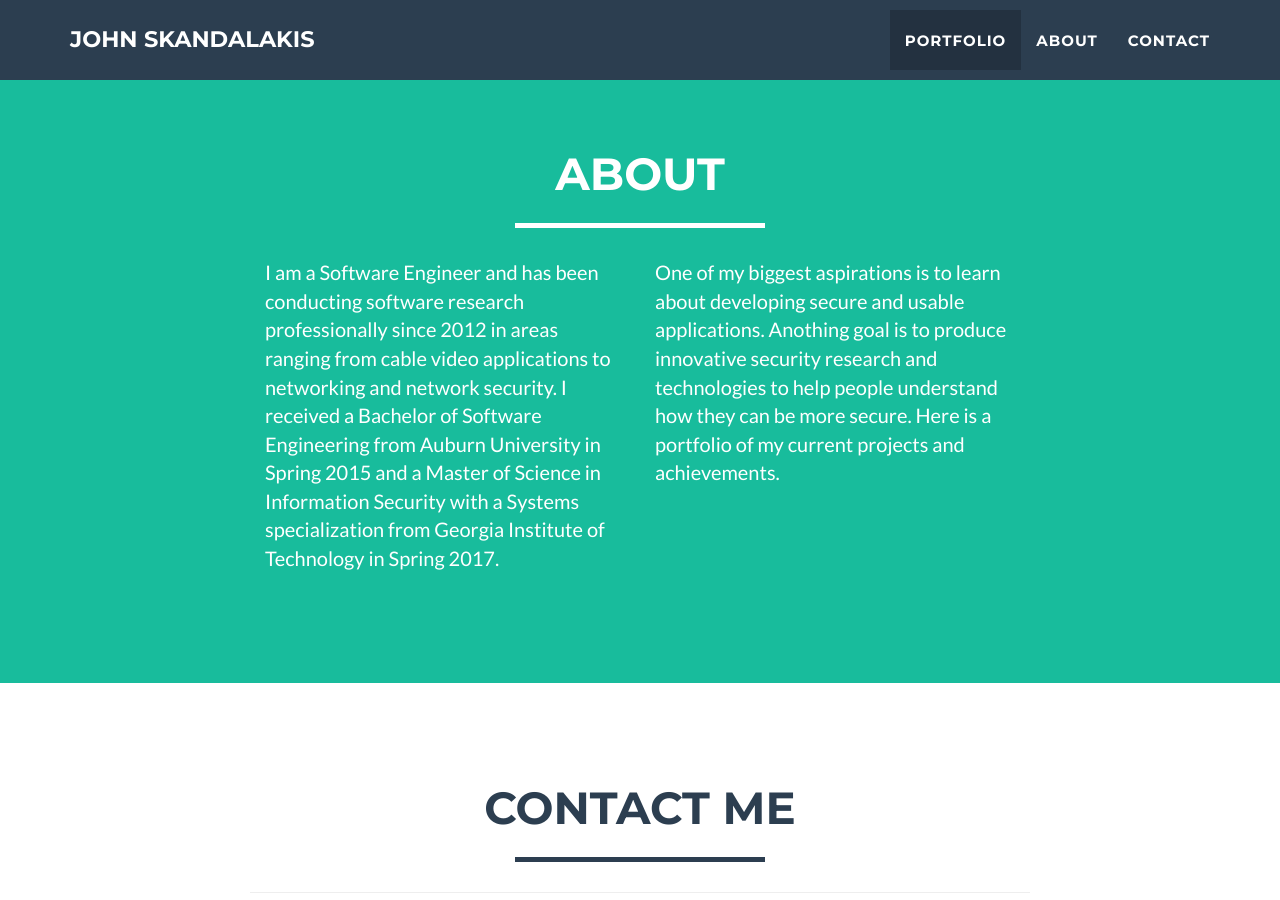
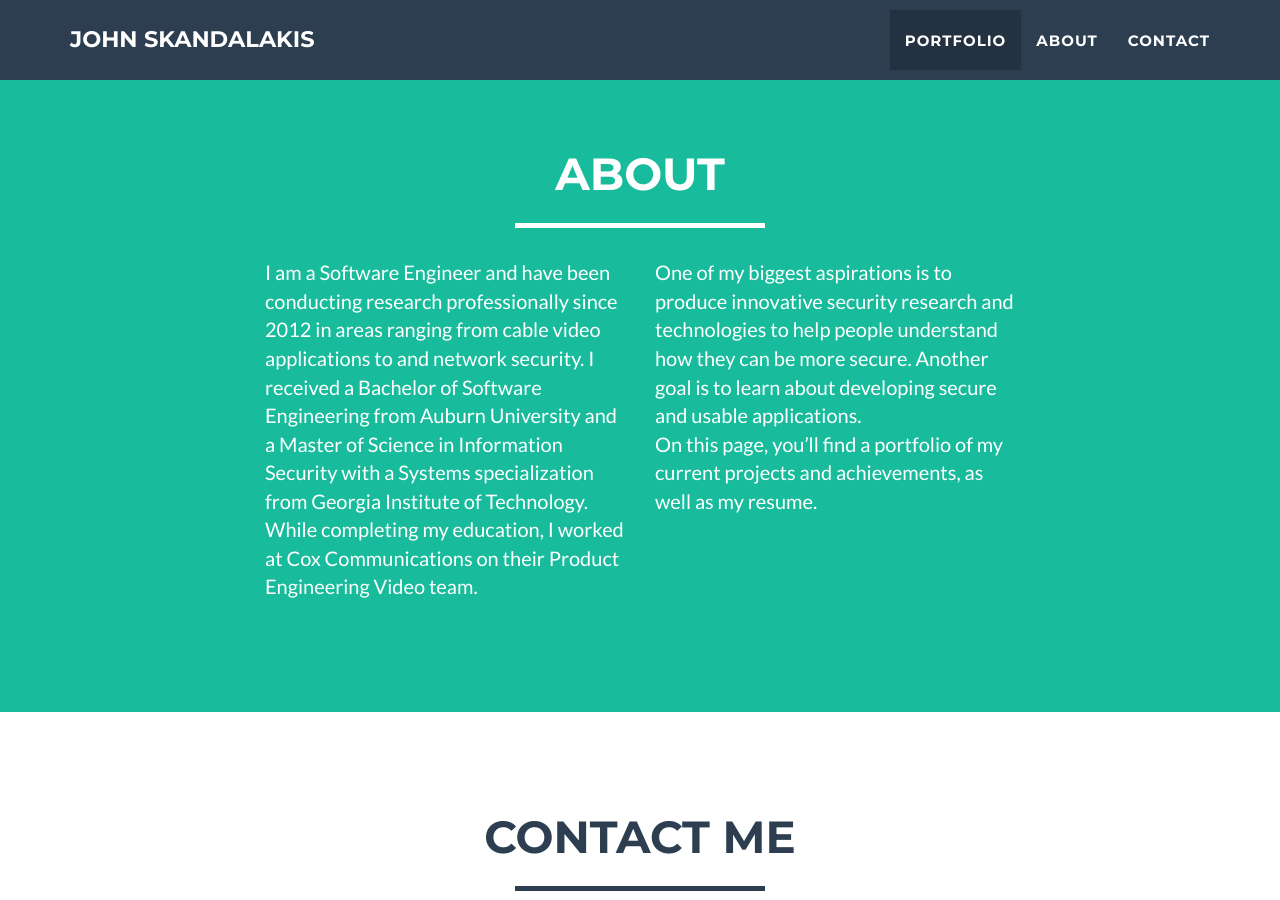
Before and after one commit to skandaloptagon/skandaloptagon.github.io, a Jekyll site: the page built from index.html, in a window 1280 px wide and 900 px high, scrolled down 1326 px. Built offline with Jekyll 4.4.1, drawn with Linux system fonts in a browser that asks for light colours.

Commit message:
Update about.html

```diff
--- a/_includes/about.html
+++ b/_includes/about.html
@@ -9,10 +9,10 @@
             </div>
             <div class="row">
                 <div class="col-lg-4 col-lg-offset-2">
-                    <p>I am a Software Engineer and has been conducting software research professionally since 2012 in areas ranging from cable video applications to networking and network security.  I received a Bachelor of Software Engineering from Auburn University in Spring 2015 and a Master of Science in Information Security with a Systems specialization from Georgia Institute of Technology in Spring 2017.</p>
+                    <p>I am a Software Engineer and have been conducting research professionally since 2012 in areas ranging from cable video applications to and network security. I received a Bachelor of Software Engineering from Auburn University and a Master of Science in Information Security with a Systems specialization from Georgia Institute of Technology. While completing my education, I worked at Cox Communications on their Product Engineering Video team.</p>
                 </div>
                 <div class="col-lg-4">
-                    <p>One of my biggest aspirations is to learn about developing secure and usable applications. Anothing goal is to produce innovative security research and technologies to help people understand how they can be more secure. Here is a portfolio of my current projects and achievements.</p>
+                    <p>One of my biggest aspirations is to produce innovative security research and technologies to help people understand how they can be more secure. Another goal is to learn about developing secure and usable applications.<br>On this page, you’ll find a portfolio of my current projects and achievements, as well as my resume.</p>
                 </div>
             </div>
         </div>
```
